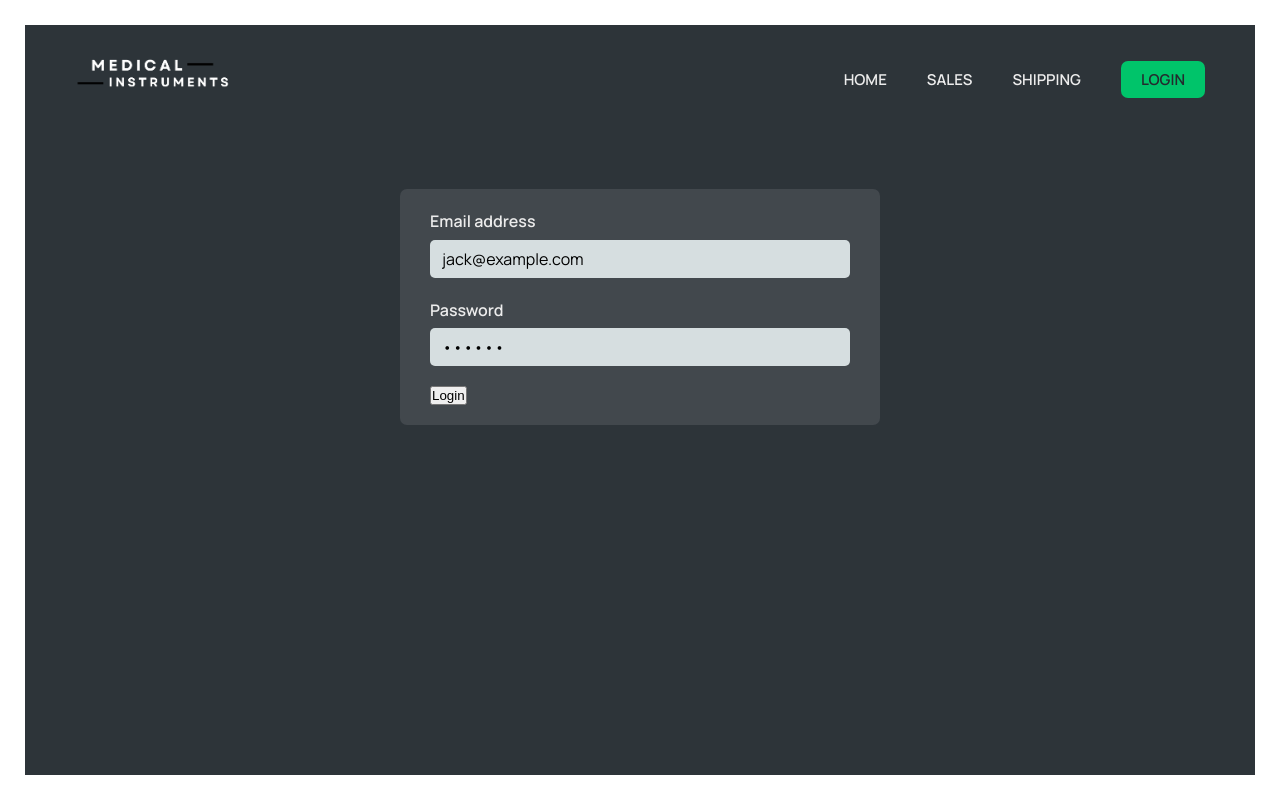
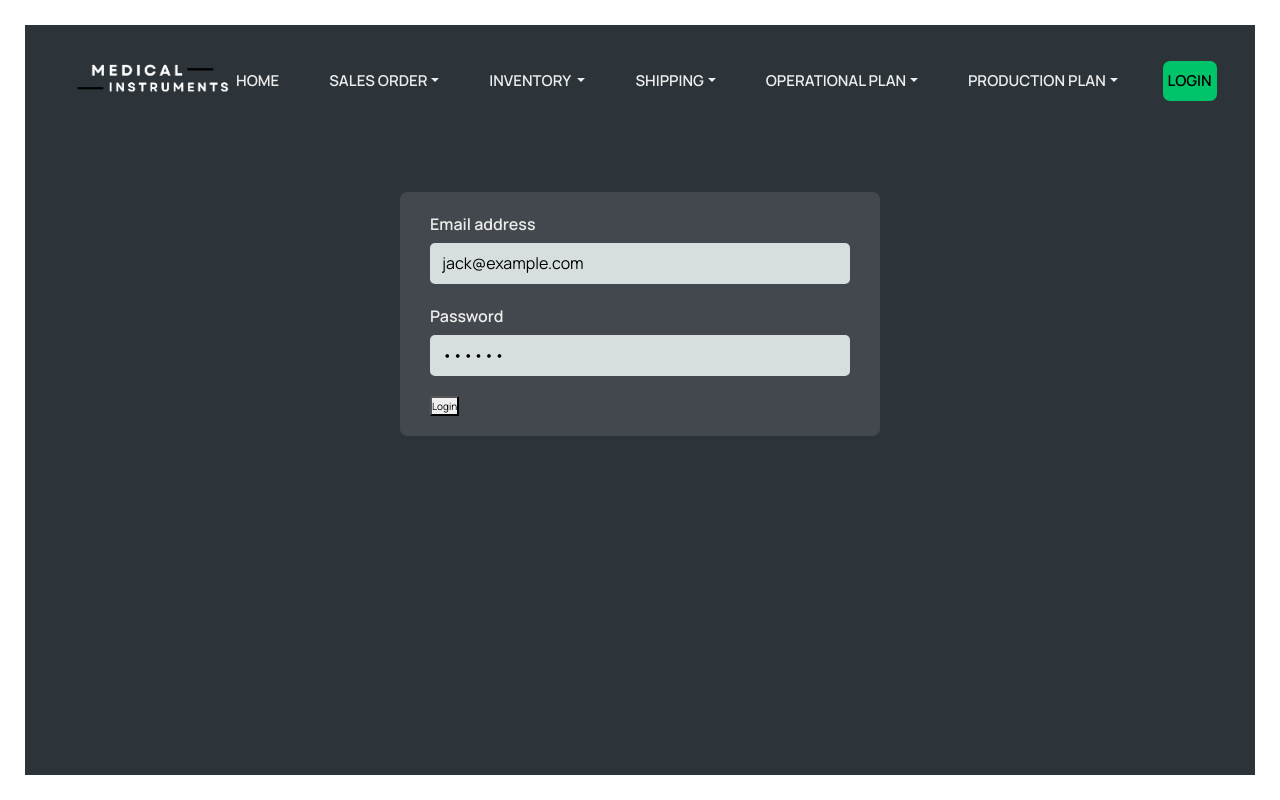
Before and after one commit to marvenilla/medical-instruments, a React (Vite) app: page /login in a window 1280 px wide. Built offline with nearby package versions, Linux system fonts and the light colour scheme.

Commit message:
Refactor nav bar

```diff
--- a/package.json
+++ b/package.json
@@ -10,8 +10,10 @@
     "preview": "vite preview"
   },
   "dependencies": {
+    "bootstrap": "^5.3.3",
     "json-server": "^1.0.0-beta.1",
     "react": "^18.2.0",
+    "react-bootstrap": "^2.10.4",
     "react-dom": "^18.2.0",
     "react-router-dom": "^6.23.1"
   },
--- a/src/components/PageNav.jsx
+++ b/src/components/PageNav.jsx
@@ -1,29 +1,237 @@
 import { NavLink } from "react-router-dom";
+import { Navbar, Nav, NavDropdown } from "react-bootstrap";
 import Logo from "./Logo";
 import styles from "./PageNav.module.css";
+import "bootstrap/dist/css/bootstrap.min.css";
 
 function PageNav() {
   return (
-    <nav className={styles.nav}>
+    <Navbar expand="lg" className={styles.nav}>
       <Logo />
+      <Navbar.Toggle aria-controls="basic-navbar-nav" />
+      <Navbar.Collapse id="basic-navbar-nav">
+        <Nav className={`ml-auto ${styles.navLinks}`}>
+          <Nav.Link as={NavLink} to="/" className={styles.navLink}>
+            Home
+          </Nav.Link>
+          <NavDropdown
+            title="Sales Order"
+            id="sales-nav-dropdown"
+            className={styles.navLink}
+          >
+            <NavDropdown.Item
+              as={NavLink}
+              to="/work-order"
+              className={styles.dropdownItem}
+            >
+              Work Orders
+            </NavDropdown.Item>
+            <NavDropdown.Item
+              as={NavLink}
+              to="/inventory"
+              className={styles.dropdownItem}
+            >
+              Inventory
+            </NavDropdown.Item>
 
-      <ul>
-        <li>
-          <NavLink to="/">Home</NavLink>
-        </li>
-        <li>
-          <NavLink to="/sales">Sales</NavLink>
-        </li>
-        <li>
-          <NavLink to="/shipping">Shipping</NavLink>
-        </li>
-        <li>
-          <NavLink to="/login" className={styles.ctaLink}>
+            <NavDropdown.Item
+              as={NavLink}
+              to="/production"
+              className={styles.dropdownItem}
+            >
+              Production Plan
+            </NavDropdown.Item>
+
+            <NavDropdown.Item
+              as={NavLink}
+              to="/production"
+              className={styles.dropdownItem}
+            >
+              Operations Plan
+            </NavDropdown.Item>
+          </NavDropdown>
+          <NavDropdown
+            title="Inventory
+"
+            id="inventory-nav-dropdown"
+            className={styles.navLink}
+          >
+            <NavDropdown.Item
+              as={NavLink}
+              to="/tracking"
+              className={styles.dropdownItem}
+            >
+              Current inventory
+            </NavDropdown.Item>
+
+            <NavDropdown.Item
+              as={NavLink}
+              to="/tracking"
+              className={styles.dropdownItem}
+            >
+              Sales orders
+            </NavDropdown.Item>
+
+            <NavDropdown.Item
+              as={NavLink}
+              to="/tracking"
+              className={styles.dropdownItem}
+            >
+              Purchase orders
+            </NavDropdown.Item>
+
+            <NavDropdown.Item
+              as={NavLink}
+              to="/tracking"
+              className={styles.dropdownItem}
+            >
+              MRP planning
+            </NavDropdown.Item>
+
+            <NavDropdown.Item
+              as={NavLink}
+              to="/tracking"
+              className={styles.dropdownItem}
+            >
+              Shelf life
+            </NavDropdown.Item>
+
+            <NavDropdown.Item
+              as={NavLink}
+              to="/tracking"
+              className={styles.dropdownItem}
+            >
+              Costs
+            </NavDropdown.Item>
+
+            <NavDropdown.Item
+              as={NavLink}
+              to="/tracking"
+              className={styles.dropdownItem}
+            >
+              Inventory product line
+            </NavDropdown.Item>
+          </NavDropdown>
+
+          <NavDropdown
+            title="Shipping"
+            id="shipping-nav-dropdown"
+            className={styles.navLink}
+          >
+            <NavDropdown.Item
+              as={NavLink}
+              to="/work-order"
+              className={styles.dropdownItem}
+            >
+              Daily dashboard
+            </NavDropdown.Item>
+            <NavDropdown.Item
+              as={NavLink}
+              to="/inventory"
+              className={styles.dropdownItem}
+            >
+              Sales orders
+            </NavDropdown.Item>
+          </NavDropdown>
+
+          <NavDropdown
+            title="Operational plan"
+            id="shipping-nav-dropdown"
+            className={styles.navLink}
+          >
+            <NavDropdown.Item
+              as={NavLink}
+              to="/work-order"
+              className={styles.dropdownItem}
+            >
+              Work orders
+            </NavDropdown.Item>
+            <NavDropdown.Item
+              as={NavLink}
+              to="/inventory"
+              className={styles.dropdownItem}
+            >
+              Purchasing
+            </NavDropdown.Item>
+
+            <NavDropdown.Item
+              as={NavLink}
+              to="/inventory"
+              className={styles.dropdownItem}
+            >
+              Incoming
+            </NavDropdown.Item>
+
+            <NavDropdown.Item
+              as={NavLink}
+              to="/work-order"
+              className={styles.dropdownItem}
+            >
+              Quality
+            </NavDropdown.Item>
+            <NavDropdown.Item
+              as={NavLink}
+              to="/inventory"
+              className={styles.dropdownItem}
+            >
+              Kitting
+            </NavDropdown.Item>
+
+            <NavDropdown.Item
+              as={NavLink}
+              to="/inventory"
+              className={styles.dropdownItem}
+            >
+              Production
+            </NavDropdown.Item>
+          </NavDropdown>
+
+          <NavDropdown
+            title="Production plan"
+            id="shipping-nav-dropdown"
+            className={styles.navLink}
+          >
+            <NavDropdown.Item
+              as={NavLink}
+              to="/work-order"
+              className={styles.dropdownItem}
+            >
+              Work order
+            </NavDropdown.Item>
+            <NavDropdown.Item
+              as={NavLink}
+              to="/inventory"
+              className={styles.dropdownItem}
+            >
+              Dates
+            </NavDropdown.Item>
+
+            <NavDropdown.Item
+              as={NavLink}
+              to="/work-order"
+              className={styles.dropdownItem}
+            >
+              Qtys
+            </NavDropdown.Item>
+            <NavDropdown.Item
+              as={NavLink}
+              to="/inventory"
+              className={styles.dropdownItem}
+            >
+              Efficiencies
+            </NavDropdown.Item>
+          </NavDropdown>
+
+          <Nav.Link
+            as={NavLink}
+            to="/login"
+            className={`${styles.navLink} ${styles.ctaLink}`}
+          >
             Login
-          </NavLink>
-        </li>
-      </ul>
-    </nav>
+          </Nav.Link>
+        </Nav>
+      </Navbar.Collapse>
+    </Navbar>
   );
 }
 
--- a/src/components/PageNav.module.css
+++ b/src/components/PageNav.module.css
@@ -1,11 +1,12 @@
+/* PageNav.module.css */
 .nav {
   display: flex;
   align-items: center;
   justify-content: space-between;
 }
 
-.nav ul {
-  list-style: none;
+.navLinks {
+  margin-left: auto; /* Ensure the nav links are pushed to the right */
   display: flex;
   align-items: center;
   gap: 4rem;
@@ -20,6 +21,11 @@
   font-weight: 600;
 }
 
+.nav a:hover,
+.nav a:focus {
+  color: var(--color-brand--2);
+}
+
 /* CSS Modules feature */
 .nav a:global(.active) {
   color: var(--color-brand--2);
@@ -32,3 +38,26 @@ a.ctaLink:visited {
   padding: 0.8rem 2rem;
   border-radius: 7px;
 }
+
+.nav .dropdown-menu {
+  background-color: var(--color-light--1);
+  border: none;
+  box-shadow: 0 0.5rem 1rem rgba(0, 0, 0, 0.15);
+}
+
+.nav .dropdown-item {
+  color: var(--color-dark--0);
+  font-size: 1.5rem;
+  font-weight: 600;
+  text-transform: uppercase;
+}
+
+.nav .dropdown-item:hover,
+.nav .dropdown-item:focus {
+  background-color: var(--color-brand--2);
+  color: var(--color-light--1);
+}
+
+.nav .dropdown-toggle::after {
+  display: none;
+}
```
Also changed, not shown: 1 other file (tests, documents, lock files or other folders).
